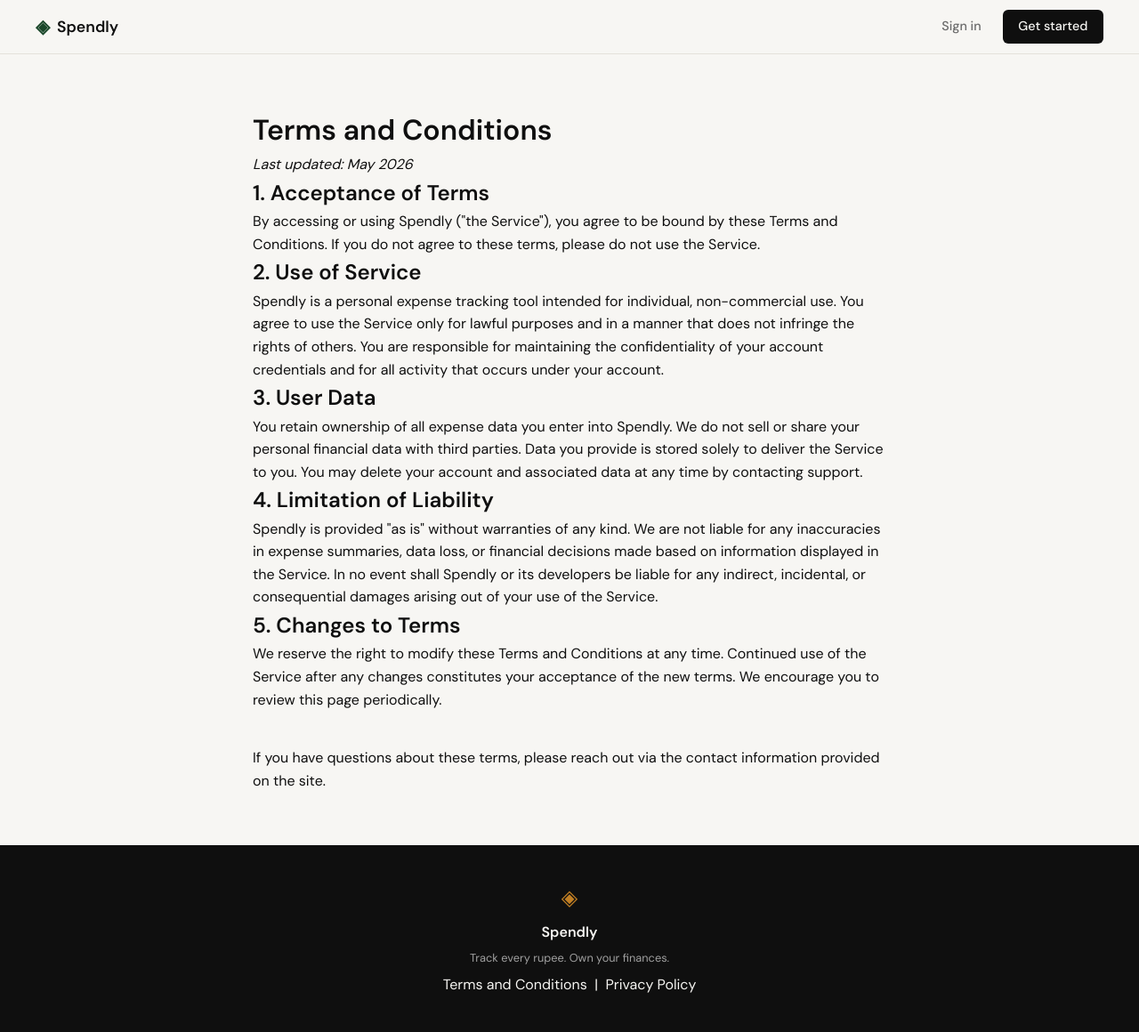
After one commit to rahulnathjogi/spendly, a Flask app: page /terms in a window 1280 px wide. The commit adds this page. Shown: the whole page at 89% size. Run offline with Flask 3, Linux system fonts and the light colour scheme.

Commit message:
Add Terms and Conditions page and wire up footer link
Co-Authored-By: Claude Sonnet 4.6 <noreply@anthropic.com>

```diff
--- a/app.py
+++ b/app.py
@@ -26,6 +26,11 @@ def login():
 # Placeholder routes — students will implement these                  #
 # ------------------------------------------------------------------ #
 
+@app.route("/terms")
+def terms():
+    return render_template("terms.html")
+
+
 @app.route("/logout")
 def logout():
     return "Logout — coming in Step 3"
--- a/templates/base.html
+++ b/templates/base.html
@@ -34,7 +34,7 @@
             <span class="brand-icon">◈</span>
             <span class="footer-name">Spendly</span>
             <p class="footer-copy">Track every rupee. Own your finances.</p>
-            <p><a href="#">Terms and Conditions</a> &nbsp;|&nbsp; <a href="#">Privacy Policy</a></p>
+            <p><a href="/terms">Terms and Conditions</a> &nbsp;|&nbsp; <a href="#">Privacy Policy</a></p>
         </div>
     </footer>
 
--- /dev/null
+++ b/templates/terms.html
@@ -0,0 +1,54 @@
+{% extends "base.html" %}
+
+{% block title %}Terms and Conditions — Spendly{% endblock %}
+
+{% block content %}
+<div style="max-width: 760px; margin: 60px auto; padding: 0 24px;">
+
+    <h1>Terms and Conditions</h1>
+    <p><em>Last updated: May 2026</em></p>
+
+    <h2>1. Acceptance of Terms</h2>
+    <p>
+        By accessing or using Spendly ("the Service"), you agree to be bound by these Terms and
+        Conditions. If you do not agree to these terms, please do not use the Service.
+    </p>
+
+    <h2>2. Use of Service</h2>
+    <p>
+        Spendly is a personal expense tracking tool intended for individual, non-commercial use.
+        You agree to use the Service only for lawful purposes and in a manner that does not infringe
+        the rights of others. You are responsible for maintaining the confidentiality of your account
+        credentials and for all activity that occurs under your account.
+    </p>
+
+    <h2>3. User Data</h2>
+    <p>
+        You retain ownership of all expense data you enter into Spendly. We do not sell or share
+        your personal financial data with third parties. Data you provide is stored solely to deliver
+        the Service to you. You may delete your account and associated data at any time by contacting
+        support.
+    </p>
+
+    <h2>4. Limitation of Liability</h2>
+    <p>
+        Spendly is provided "as is" without warranties of any kind. We are not liable for any
+        inaccuracies in expense summaries, data loss, or financial decisions made based on information
+        displayed in the Service. In no event shall Spendly or its developers be liable for any
+        indirect, incidental, or consequential damages arising out of your use of the Service.
+    </p>
+
+    <h2>5. Changes to Terms</h2>
+    <p>
+        We reserve the right to modify these Terms and Conditions at any time. Continued use of the
+        Service after any changes constitutes your acceptance of the new terms. We encourage you to
+        review this page periodically.
+    </p>
+
+    <p style="margin-top: 40px;">
+        If you have questions about these terms, please reach out via the contact information provided
+        on the site.
+    </p>
+
+</div>
+{% endblock %}
```
